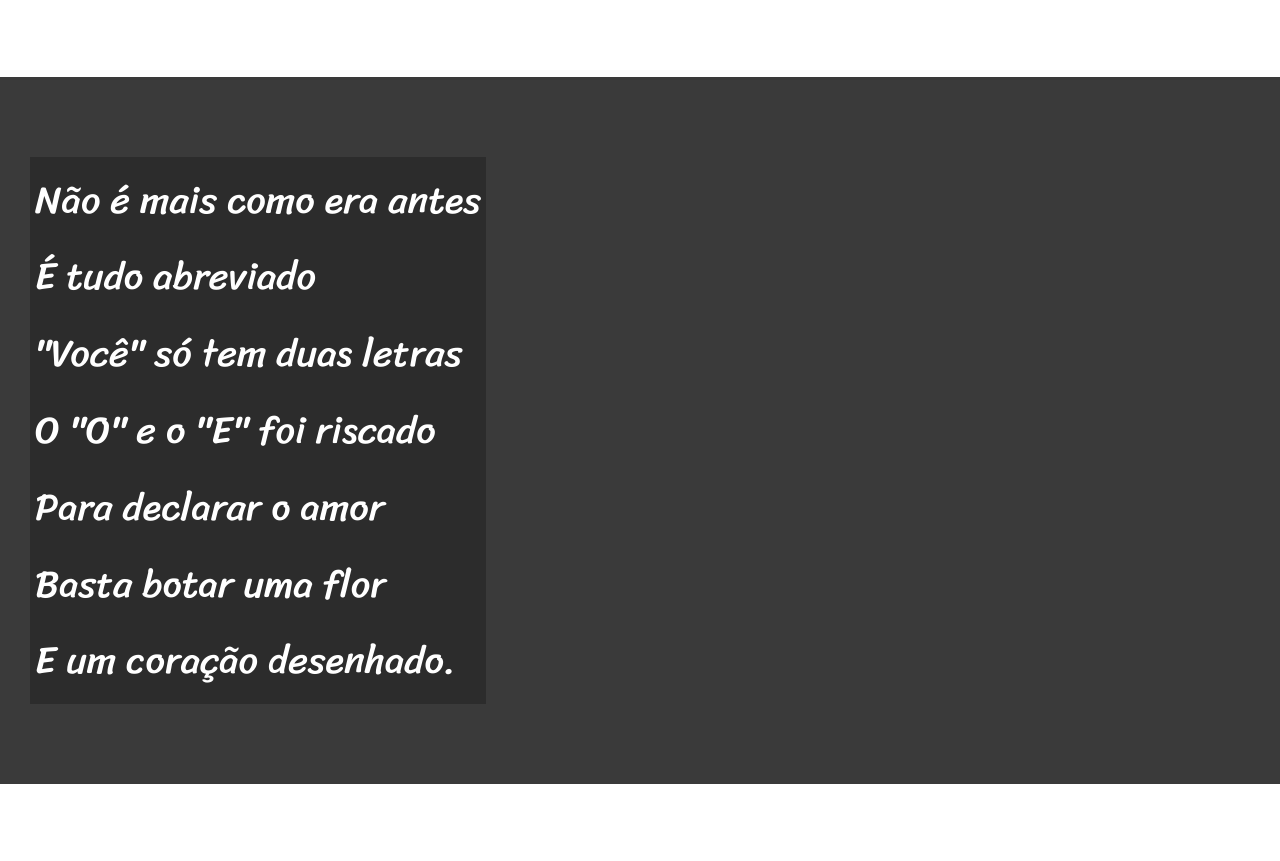
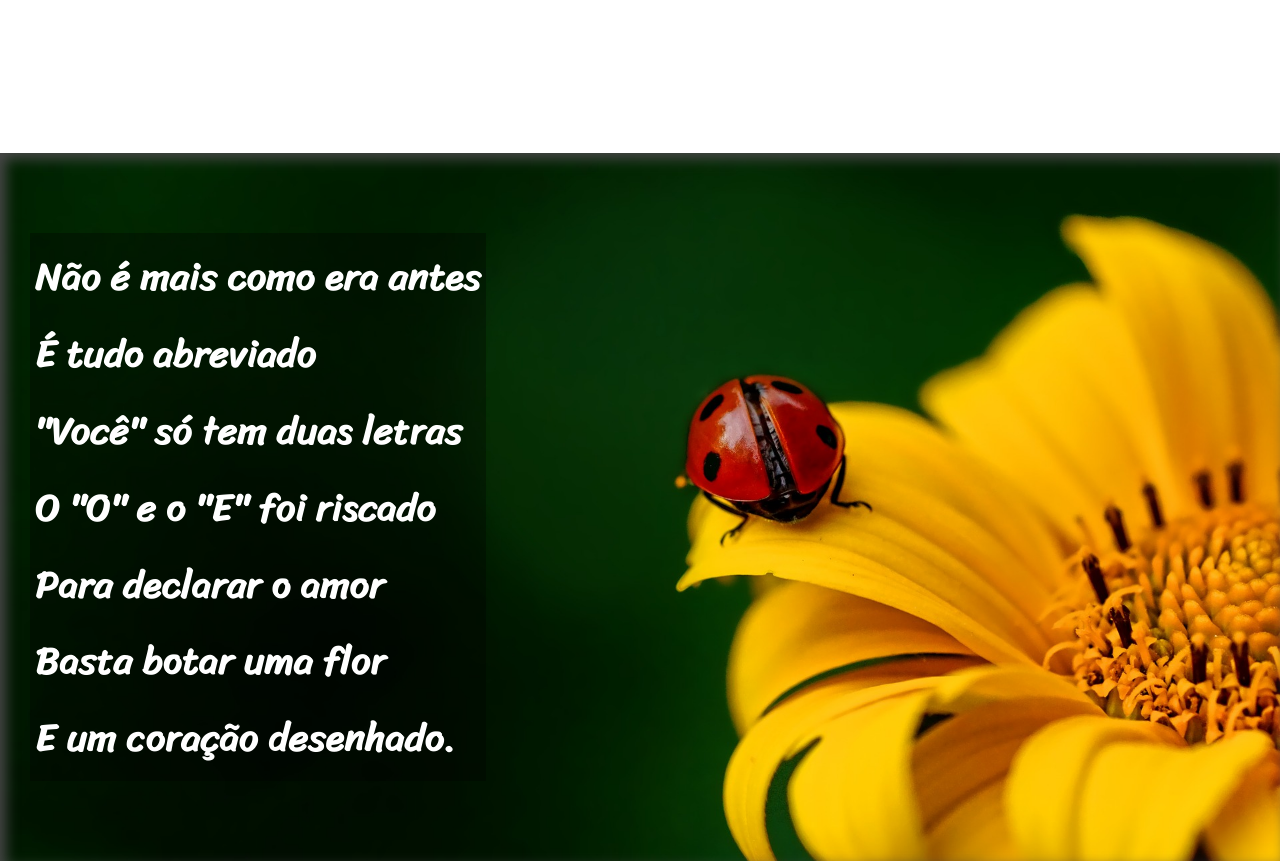
Before and after one commit to gustavodemorais/html5-css3, a plain HTML site: page desafios/desafio012/index.html in a window 1280 px wide. Shown: the part 881-1742 px from the top of the page. Drawn offline with Linux system fonts and the light colour scheme.

Commit message:
Atualização desafio012

```diff
--- a/desafios/desafio012/estilo/style.css
+++ b/desafios/desafio012/estilo/style.css
@@ -61,6 +61,10 @@ section{
     font-size: 3vw;
 }
 
+section > p{
+    padding-bottom: 2em;
+}
+
 section.normal{
     background-color: white;
     color: black;
@@ -69,12 +73,25 @@ section.normal{
 section.imagem{
     background-color: rgb(58, 58, 58);
     color: white;
+    box-shadow: inset 6px 6px 13px 0px rgb(71, 71, 71);
+    background-size: cover;
+    background-attachment: fixed;
 }
 
 section.imagem > p{
     display: inline-block;
     padding: 5px;
-    background-color: rgba(0, 0, 0, 0.247);
+    background-color: rgba(0, 0, 0, 0.315);
+    text-shadow: 1px 1px 0px;
+}
+
+section#image01{
+    background-image:url(../imagens/background001.jpg) ;
+    background-position: right center;
+}
+
+section#image02{
+    background-image: url(../imagens/background002.jpg);
 }
 
 footer{
--- a/desafios/desafio012/index.html
+++ b/desafios/desafio012/index.html
@@ -21,7 +21,7 @@
 
     <section class="normal">
         <p>
-            Estou ficando cansadobr<br>
+            Estou ficando cansado<br>
             Da tal tecnologia<br>
             Só se fala por e-mail<br>
             Mensagem curta e fria<br>
@@ -31,7 +31,7 @@
         </p>
     </section>
 
-    <section class="imagem">
+    <section class="imagem" id="image01">
         <p>
             Não é mais como era antes<br>
             É tudo abreviado<br>
@@ -67,7 +67,7 @@
 
     </section>
 
-    <section class="imagem">
+    <section class="imagem" id="image02">
         <p>
             Tenho saudade das cartas<br>
             Escritas com a própria mão<br>
```
